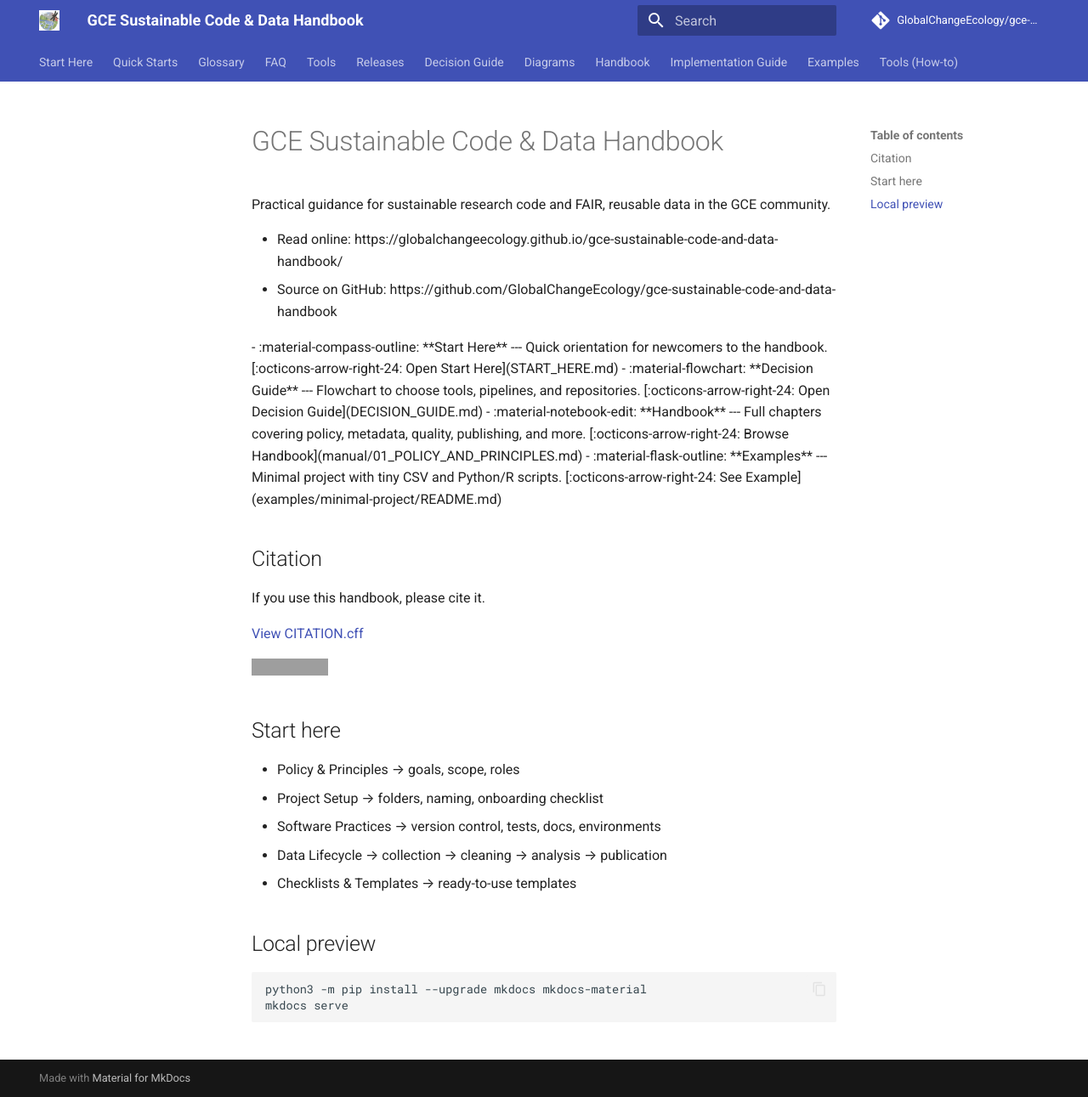
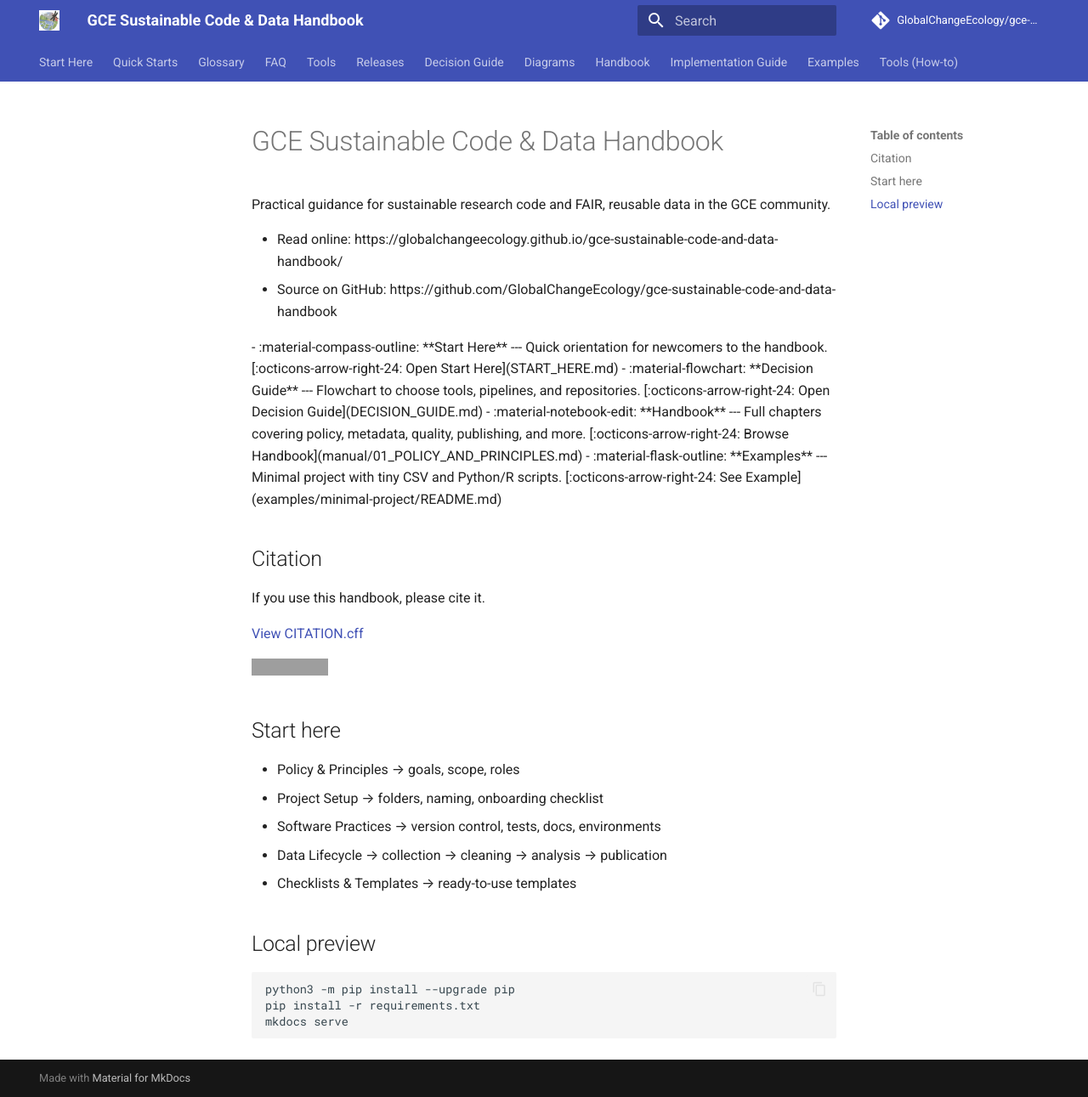
Before and after one commit to GlobalChangeEcology/gce-sustainable-code-and-data-handbook, an MkDocs documentation site: the page built from docs/index.md, in a window 1280 px wide and 1291 px high. Shown: the whole window at 85% size. Built offline with MkDocs 1.6.1 and Material for MkDocs 9.7.7, drawn with Linux system fonts in a browser that asks for light colours; comment, search, counter and statistics services are not loaded; grey boxes are pictures that could not be loaded.

Commit message:
Docs: update local preview instructions to use requirements.txt

````diff
--- a/docs/index.md
+++ b/docs/index.md
@@ -54,6 +54,7 @@ If you use this handbook, please cite it.
 
 ## Local preview
 ```bash
-python3 -m pip install --upgrade mkdocs mkdocs-material
+python3 -m pip install --upgrade pip
+pip install -r requirements.txt
 mkdocs serve
 ```
````
